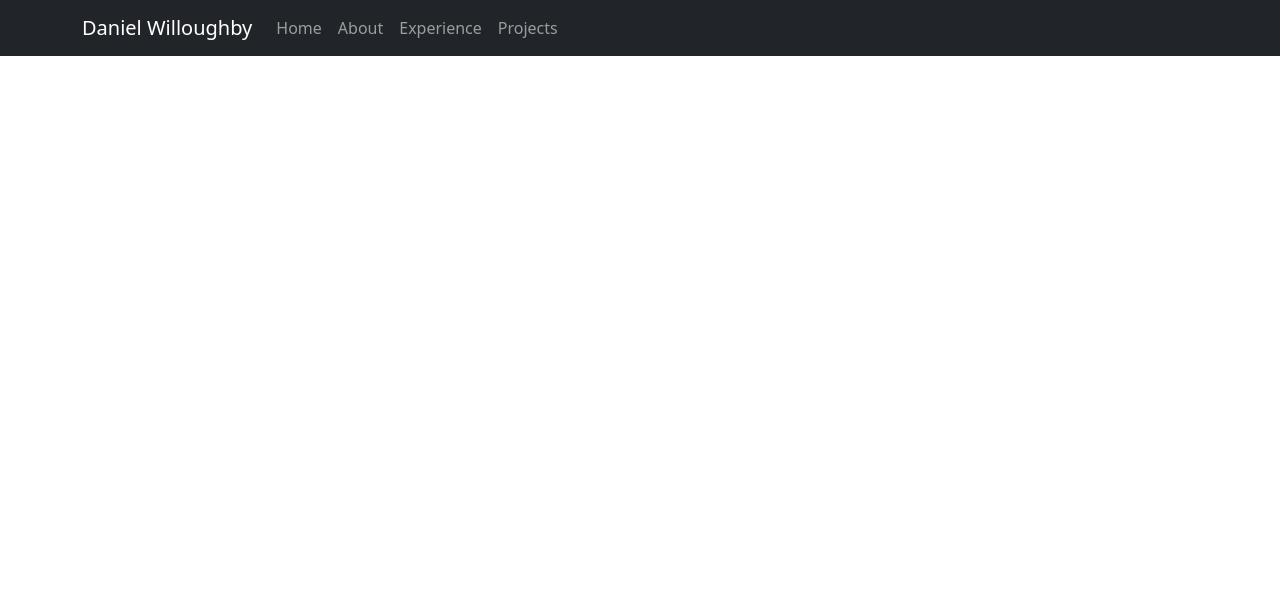
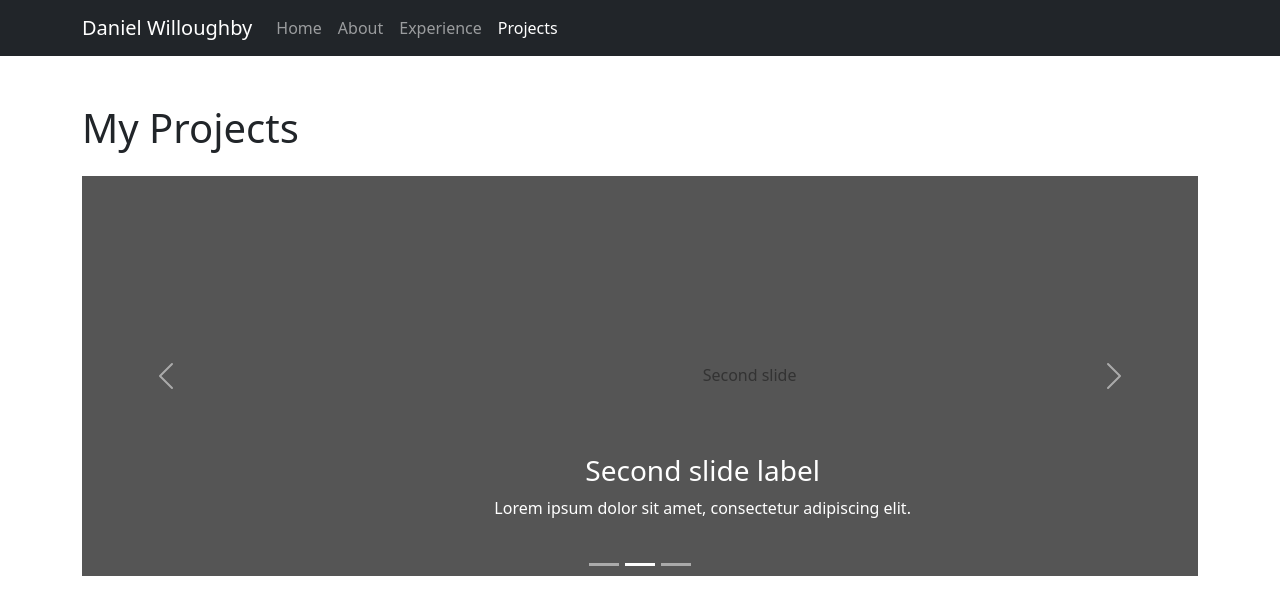
Before and after one commit to Cool-Bu1lder/cool-bu1lder.github.io, a React (Vite) app: page /Projects in a window 1280 px wide. Shown: the top 614 px of the page. Built offline with nearby package versions, Linux system fonts and the light colour scheme.

Commit message:
bootstrap temp pages

```diff
--- a/src/App.jsx
+++ b/src/App.jsx
@@ -1,15 +1,23 @@
 import { Routes, Route } from 'react-router'
-
+import Container from 'react-bootstrap/Container'
+import Header from './components/Header'
 import Home from './pages/Home'
-import Header from './components/Header'
+import About from './pages/About'
+import Experience from './pages/Experence'
+import Projects from './pages/Projects'
 
 function App() {
   return (
     <>
       <Header />
-      <Routes>
-        <Route index element={<Home />} />
-      </Routes>
+      <Container className="py-5">
+        <Routes>
+          <Route index element={<Home />} />
+          <Route path="About" element={<About />} />
+          <Route path="Experience" element={<Experience />} />
+          <Route path="Projects" element={<Projects />} />
+        </Routes>
+      </Container>
     </>
   )
 }
--- /dev/null
+++ b/src/components/ExampleCarouselImage.jsx
@@ -0,0 +1,25 @@
+function ExampleCarouselImage(params) {
+  const text = params.text
+  return (
+    <>
+      <svg
+        className="bd-placeholder-img bd-placeholder-img-lg d-block w-100"
+        width="800"
+        height="400"
+        xmlns="http://www.w3.org/2000/svg"
+        role="img"
+        aria-label="Placeholder: First slide"
+        preserveAspectRatio="xMidYMid slice"
+        focusable="false"
+      >
+        <title>Placeholder</title>
+        <rect width="100%" height="100%" fill="#555"></rect>
+        <text x="50%" y="50%" fill="#333" dy=".3em">
+          {text}
+        </text>
+      </svg>
+    </>
+  )
+}
+
+export default ExampleCarouselImage
--- a/src/components/Header.jsx
+++ b/src/components/Header.jsx
@@ -1,18 +1,29 @@
 import Container from 'react-bootstrap/Container'
 import Nav from 'react-bootstrap/Nav'
 import Navbar from 'react-bootstrap/Navbar'
+import { NavLink } from 'react-router'
 
 function Header() {
   return (
     <>
       <Navbar bg="dark" data-bs-theme="dark">
         <Container>
-          <Navbar.Brand href="#home">Daniel Willoughby</Navbar.Brand>
+          <Navbar.Brand as={NavLink} to="/">
+            Daniel Willoughby
+          </Navbar.Brand>
           <Nav className="me-auto">
-            <Nav.Link href="#home">Home</Nav.Link>
-            <Nav.Link href="#about">About</Nav.Link>
-            <Nav.Link href="#experience">Experience</Nav.Link>
-            <Nav.Link href="#projects">Projects</Nav.Link>
+            <Nav.Link as={NavLink} to="/">
+              Home
+            </Nav.Link>
+            <Nav.Link as={NavLink} to="/About">
+              About
+            </Nav.Link>
+            <Nav.Link as={NavLink} to="/Experience">
+              Experience
+            </Nav.Link>
+            <Nav.Link as={NavLink} to="/Projects">
+              Projects
+            </Nav.Link>
           </Nav>
         </Container>
       </Navbar>
--- /dev/null
+++ b/src/pages/About.jsx
@@ -0,0 +1,27 @@
+import Button from 'react-bootstrap/Button'
+import Card from 'react-bootstrap/Card'
+
+function About() {
+  return (
+    <>
+      <h1>About Me</h1>
+
+      <div className="py-3">
+        <Card className="text-center">
+          <Card.Header>Featured</Card.Header>
+          <Card.Body>
+            <Card.Title>Special title treatment</Card.Title>
+            <Card.Text>
+              With supporting text below as a natural lead-in to additional
+              content.
+            </Card.Text>
+            <Button variant="primary">Go somewhere</Button>
+          </Card.Body>
+          <Card.Footer className="text-muted">2 days ago</Card.Footer>
+        </Card>
+      </div>
+    </>
+  )
+}
+
+export default About
--- /dev/null
+++ b/src/pages/Experence.jsx
@@ -0,0 +1,59 @@
+import Button from 'react-bootstrap/Button'
+import Card from 'react-bootstrap/Card'
+import Placeholder from 'react-bootstrap/Placeholder'
+
+function Experience() {
+  return (
+    <>
+      <h1>My Experience</h1>
+
+      <div className="p-5 mb-4 bg-body-tertiary rounded-3">
+        <div className="d-flex justify-content-around">
+          <Card style={{ width: '18rem' }}>
+            <Card.Img variant="top" src="holder.js/100px180" />
+            <Card.Body>
+              <Card.Title>Card Title</Card.Title>
+              <Card.Text>
+                Some quick example text to build on the card title and make up
+                the bulk of the card's content.
+              </Card.Text>
+              <Button variant="primary">Go somewhere</Button>
+            </Card.Body>
+          </Card>
+
+          <Card style={{ width: '18rem' }}>
+            <Card.Img variant="top" src="holder.js/100px180" />
+            <Card.Body>
+              <Placeholder as={Card.Title} animation="glow">
+                <Placeholder xs={6} />
+              </Placeholder>
+              <Placeholder as={Card.Text} animation="glow">
+                <Placeholder xs={7} /> <Placeholder xs={4} />{' '}
+                <Placeholder xs={4} /> <Placeholder xs={6} />{' '}
+                <Placeholder xs={8} />
+              </Placeholder>
+              <Placeholder.Button variant="primary" xs={6} />
+            </Card.Body>
+          </Card>
+
+          <Card style={{ width: '18rem' }}>
+            <Card.Img variant="top" src="holder.js/100px180" />
+            <Card.Body>
+              <Placeholder as={Card.Title} animation="glow">
+                <Placeholder xs={6} />
+              </Placeholder>
+              <Placeholder as={Card.Text} animation="glow">
+                <Placeholder xs={7} /> <Placeholder xs={4} />{' '}
+                <Placeholder xs={4} /> <Placeholder xs={6} />{' '}
+                <Placeholder xs={8} />
+              </Placeholder>
+              <Placeholder.Button variant="primary" xs={6} />
+            </Card.Body>
+          </Card>
+        </div>
+      </div>
+    </>
+  )
+}
+
+export default Experience
--- a/src/pages/Home.jsx
+++ b/src/pages/Home.jsx
@@ -1,26 +1,22 @@
-import { useState } from 'react'
 import Container from 'react-bootstrap/Container'
 import Button from 'react-bootstrap/Button'
 
 function Home() {
   return (
     <>
-      <Container className="py-4">
       <div className="p-5 mb-4 bg-body-tertiary rounded-3">
         <Container fluid className="p5-y">
           <h1 className="display-5 fw-bold">Custom jumbotron</h1>
           <p className="col-md-8 fs-4">
             Using a series of utilities, you can create this jumbotron, just
             like the one in previous versions of Bootstrap. Check out the
-              examples below for how you can remix and restyle it to your
-              liking.
+            examples below for how you can remix and restyle it to your liking.
           </p>
           <Button variant="primary" size="lg">
             Primary
           </Button>
         </Container>
       </div>
-      </Container>
     </>
   )
 }
--- /dev/null
+++ b/src/pages/Projects.jsx
@@ -0,0 +1,37 @@
+import Carousel from 'react-bootstrap/Carousel'
+import ExampleCarouselImage from '../components/ExampleCarouselImage'
+
+function Projects() {
+  return (
+    <>
+      <h1>My Projects</h1>
+      <Carousel className="py-3">
+        <Carousel.Item>
+          <ExampleCarouselImage text="First slide" />
+          <Carousel.Caption>
+            <h3>First slide label</h3>
+            <p>Nulla vitae elit libero, a pharetra augue mollis interdum.</p>
+          </Carousel.Caption>
+        </Carousel.Item>
+        <Carousel.Item>
+          <ExampleCarouselImage text="Second slide" />
+          <Carousel.Caption>
+            <h3>Second slide label</h3>
+            <p>Lorem ipsum dolor sit amet, consectetur adipiscing elit.</p>
+          </Carousel.Caption>
+        </Carousel.Item>
+        <Carousel.Item>
+          <ExampleCarouselImage text="Third slide" />
+          <Carousel.Caption>
+            <h3>Third slide label</h3>
+            <p>
+              Praesent commodo cursus magna, vel scelerisque nisl consectetur.
+            </p>
+          </Carousel.Caption>
+        </Carousel.Item>
+      </Carousel>
+    </>
+  )
+}
+
+export default Projects
```
Lines whose indentation alone changed are shown as unchanged.
